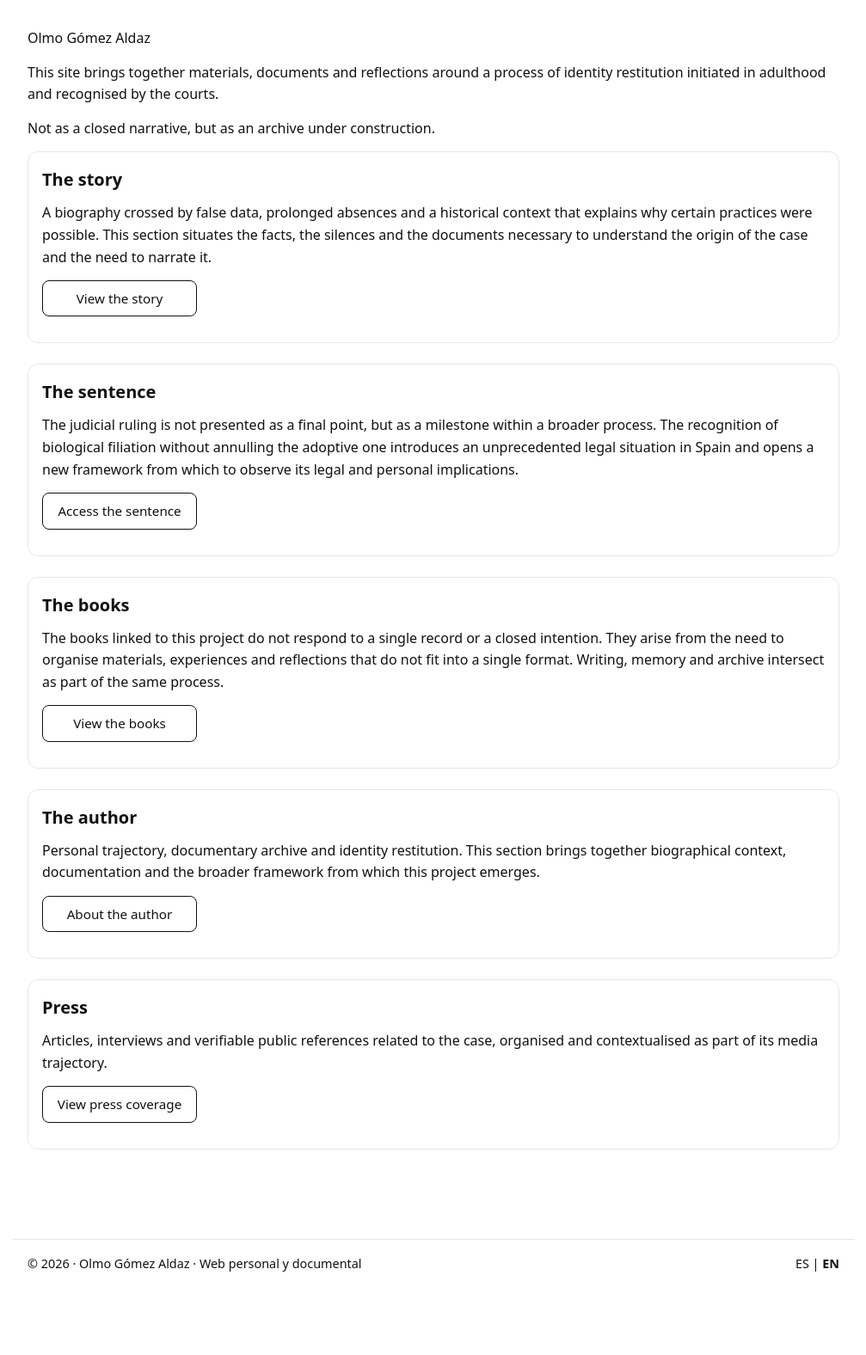
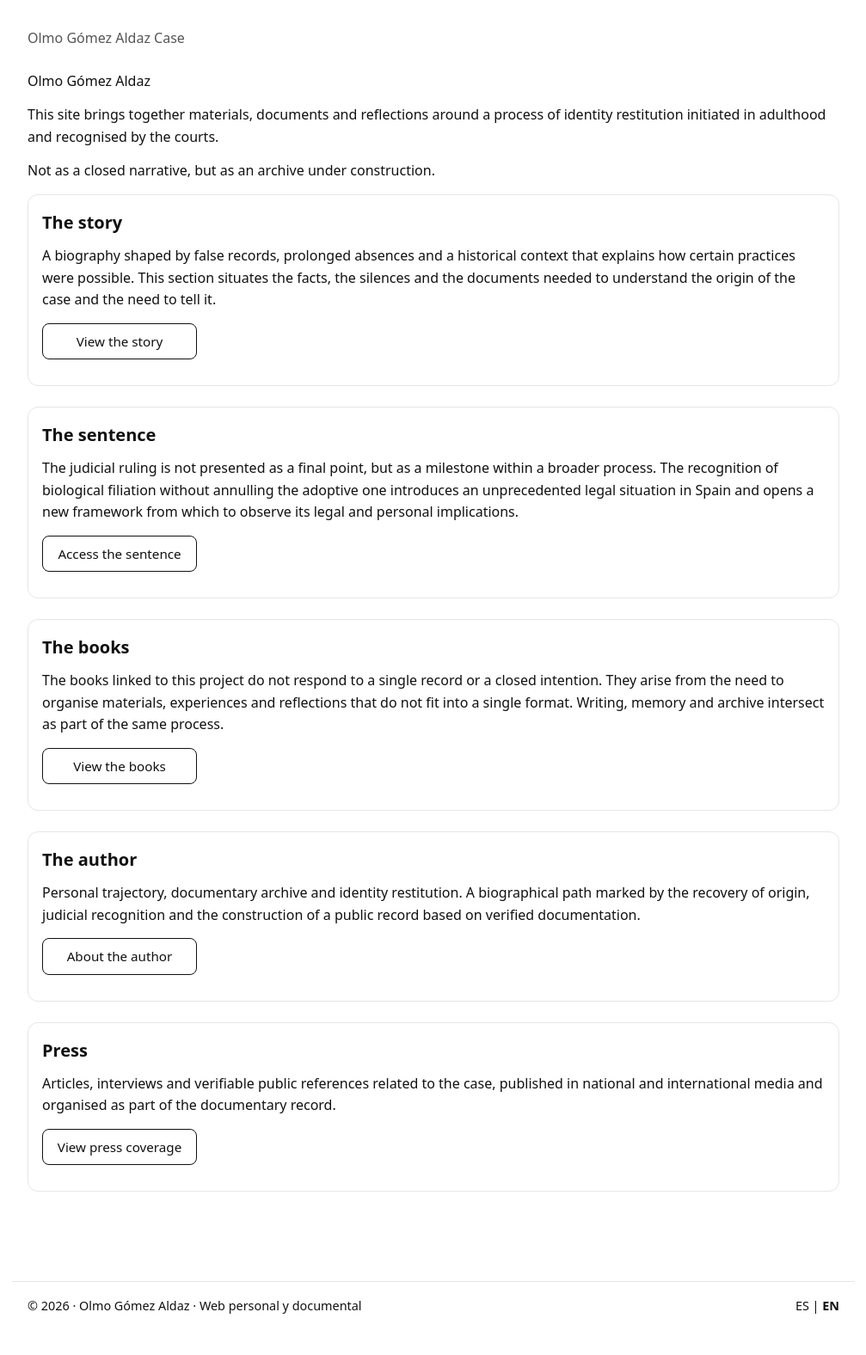
Before and after one commit to olmogaldaz/olmogaldaz.github.io, a Jekyll site: the page built from en/index.html, in a window 1280 px wide. Shown: the whole page at 86% size, without its empty margins (136-1143 px from the left). Built offline with Jekyll 4.4.1, drawn with Linux system fonts in a browser that asks for light colours; before the commit the page ends 1527 px from its top, so only the background shows below that.

Commit message:
Update index.html

```diff
--- a/en/index.html
+++ b/en/index.html
@@ -3,10 +3,12 @@ layout: default
 lang: en
 alt: /es/
 title: Olmo Gómez Aldaz Case
-description: Personal and documentary site on a judicially recognised process of identity restitution.
+description: Materials, documents and reflections around a judicially recognised process of identity restitution.
 ---
 
 <div class="wrap">
+
+  <h1 class="page-title subtle">Olmo Gómez Aldaz Case</h1>
 
   <p>Olmo Gómez Aldaz</p>
 
@@ -22,9 +24,9 @@ description: Personal and documentary site on a judicially recognised process of
   <div class="card">
     <h2>The story</h2>
     <p>
-      A biography crossed by false data, prolonged absences and a historical context that explains
-      why certain practices were possible. This section situates the facts, the silences and the
-      documents necessary to understand the origin of the case and the need to narrate it.
+      A biography shaped by false records, prolonged absences and a historical context that explains
+      how certain practices were possible. This section situates the facts, the silences and the
+      documents needed to understand the origin of the case and the need to tell it.
     </p>
     <p>
       <a class="cta" href="/en/story/">View the story</a>
@@ -47,9 +49,9 @@ description: Personal and documentary site on a judicially recognised process of
   <div class="card">
     <h2>The books</h2>
     <p>
-      The books linked to this project do not respond to a single record or a closed intention.
-      They arise from the need to organise materials, experiences and reflections that do not fit
-      into a single format. Writing, memory and archive intersect as part of the same process.
+      The books linked to this project do not respond to a single record or a closed intention. They
+      arise from the need to organise materials, experiences and reflections that do not fit into a
+      single format. Writing, memory and archive intersect as part of the same process.
     </p>
     <p>
       <a class="cta" href="/en/books/">View the books</a>
@@ -59,8 +61,9 @@ description: Personal and documentary site on a judicially recognised process of
   <div class="card">
     <h2>The author</h2>
     <p>
-      Personal trajectory, documentary archive and identity restitution. This section brings together
-      biographical context, documentation and the broader framework from which this project emerges.
+      Personal trajectory, documentary archive and identity restitution. A biographical path marked
+      by the recovery of origin, judicial recognition and the construction of a public record based
+      on verified documentation.
     </p>
     <p>
       <a class="cta" href="/en/author/">About the author</a>
@@ -70,8 +73,8 @@ description: Personal and documentary site on a judicially recognised process of
   <div class="card">
     <h2>Press</h2>
     <p>
-      Articles, interviews and verifiable public references related to the case, organised and
-      contextualised as part of its media trajectory.
+      Articles, interviews and verifiable public references related to the case, published in
+      national and international media and organised as part of the documentary record.
     </p>
     <p>
       <a class="cta" href="/en/press/">View press coverage</a>
```
